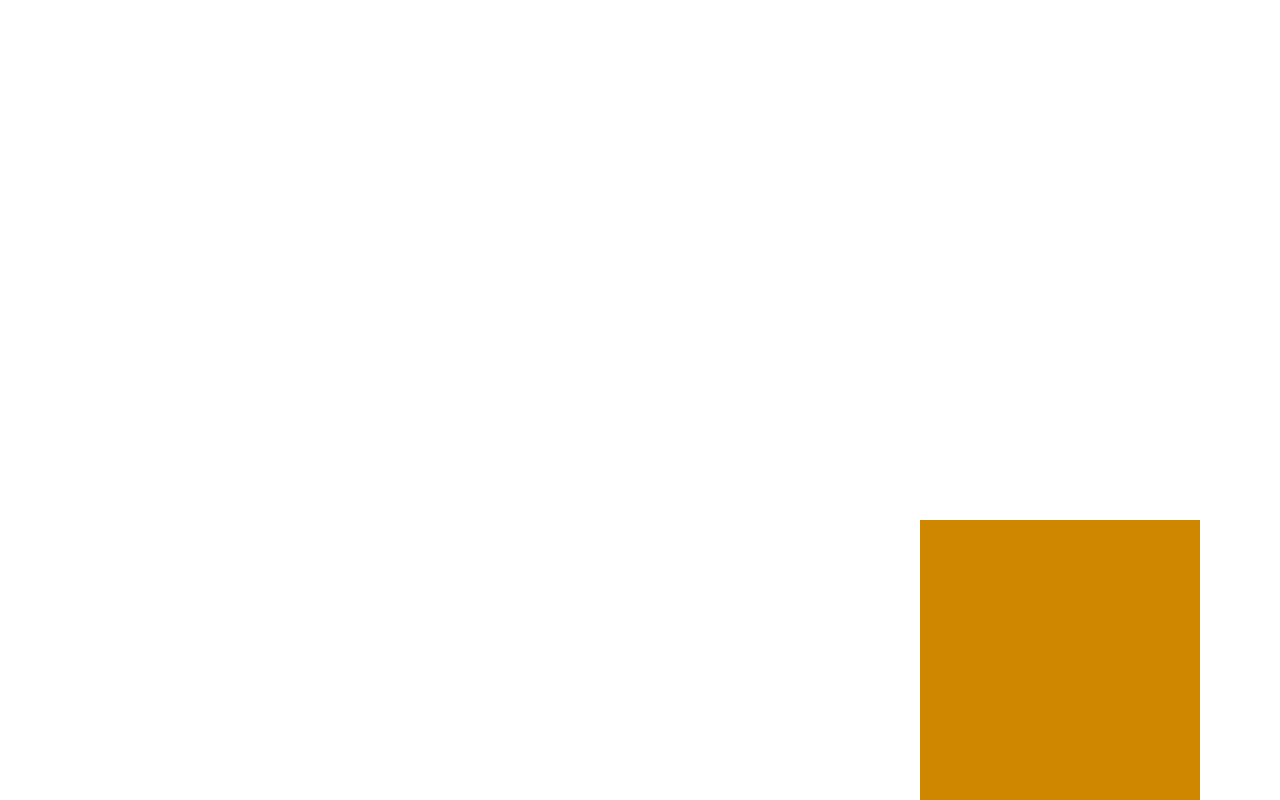
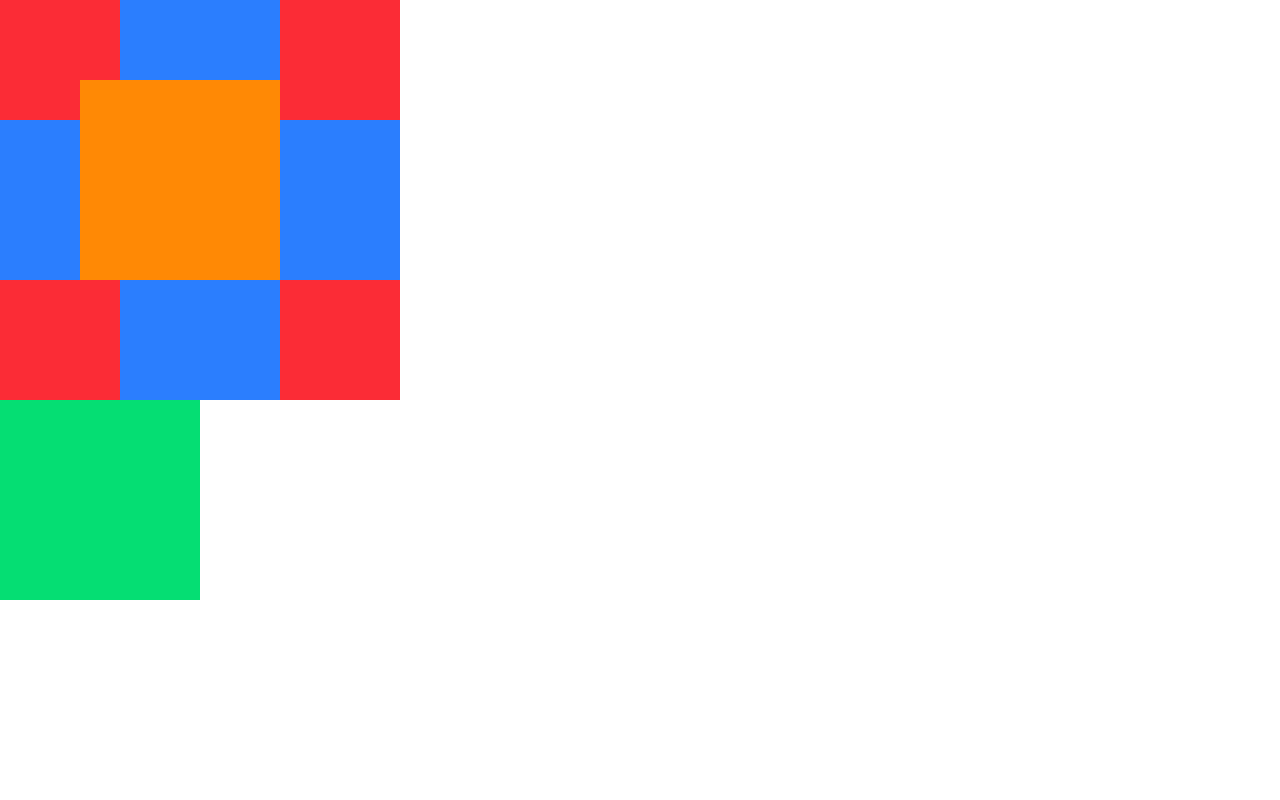
Before and after one commit to premkumarsavale12/react_with_tailwind_css, a React (Vite) app: page / in a window 1280 px wide. Built offline with nearby package versions, Linux system fonts and the light colour scheme.

Commit message:
Added Tailwind Code

```diff
--- a/src/Height.jsx
+++ b/src/Height.jsx
@@ -4,8 +4,6 @@ const Height = () => {
     return (
 
         <>
-
-
             <div className="h-40 bg-pink-500 max-h-50 " >
 
                 Code step by step
--- a/src/Position.jsx
+++ b/src/Position.jsx
@@ -1,20 +1,34 @@
 const Position = () => {
+
     return (
 
         <>
-            <div className="bg-red-600 size-70 absolute bottom-0 right-20"  >
+            <div className='bg-blue-500 size-100 relative'>
+
+                <div className='bg-red-500 size-30 absolute  bottom-0 right-0' >
+
+                </div>
+
+                <div className='bg-red-500 size-30 absolute top-0 right-0' >
+
+                </div>
+
+                <div className='bg-red-500 size-30 absolute top-0 left-0' >
+
+                </div>
+
+                <div className='bg-red-500 size-30 absolute bottom-0 left-0' >
+
+                </div>
 
             </div>
 
-            <br />
-            <br />
 
-            <div className="bg-yellow-600 size-70 absolute bottom-0 right-20"  ></div>
+            <div className="bg-green-400 size-50 relative"> </div>
+            <div className="bg-orange-400 size-50 inset-20 absolute "> </div>
+        </>
 
-        </>
     )
-
-
 }
 
 export default Position
--- a/src/main.jsx
+++ b/src/main.jsx
@@ -8,7 +8,7 @@ createRoot(document.getElementById('root')).render(
 
   <StrictMode>
 
-<Position />
+    <Position />
 
 
   </StrictMode>,
```
